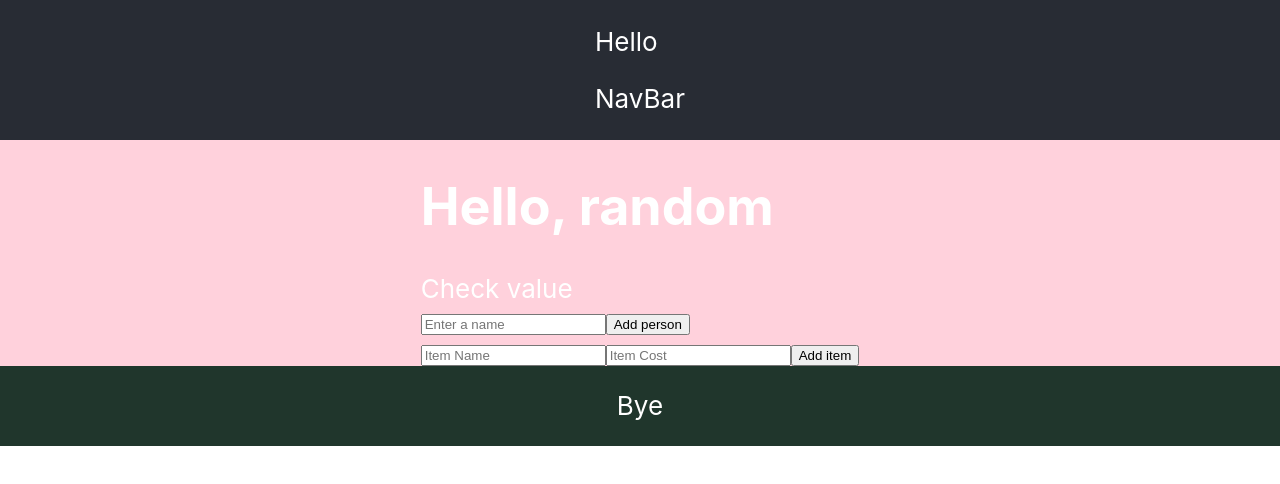
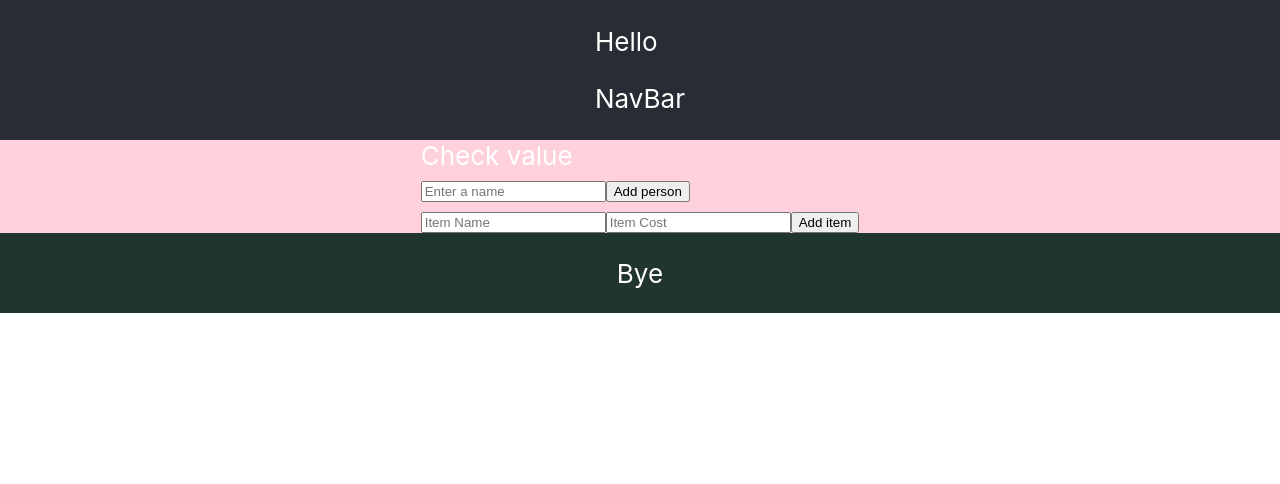
Before and after one commit to niiiiiiiiiiix/portfolio, a React (Create React App) app: page /splitmybill in a window 1280 px wide. Shown: the top 484 px of the page. Built offline with nearby package versions, Linux system fonts and the light colour scheme.

Commit message:
Remove SimpleGreeter

```diff
--- a/src/components/Features/SplitMyBill/SimpleGreeter.tsx
+++ /dev/null
@@ -1,13 +0,0 @@
-import React, { ChangeEvent, useState } from "react";
-
-interface Person {
-  name: string;
-}
-
-export default function Greet({ name }: Person) {
-  return (
-    <h1>
-      Hello, {name}
-    </h1>
-  );
-}
--- a/src/components/Features/SplitMyBill/SplitMyBill.tsx
+++ b/src/components/Features/SplitMyBill/SplitMyBill.tsx
@@ -1,11 +1,10 @@
 import React, { ChangeEvent, useState, FormEvent, MouseEvent } from "react";
 import InputValue from "./GetValue";
-import Greet from "./SimpleGreeter";
 import { properties } from "../../../StaticValues/properties";
 import BaseCalculator from "./Calculator/BaseCalculator";
 import AddParty from "./AddParty";
 import AddItem from "./AddItem";
-import PersonPayableMap from "./PartyPayableMap";
+import PartyPayableMap from "./PartyPayableMap";
 import ItemMap from "./ItemMap";
 
 const SplitMyBill = () => {
@@ -83,10 +82,9 @@ const SplitMyBill = () => {
 
   return (
     <div className="split-bill">
-      <Greet name="random"/>
       <BaseCalculator totalCost={totalCost} totalCount={participantCount}/>
       <AddParty partyName={partyName} addPartySubmit={addPartySubmit} addPartyInput={addPartyInput}/>
-      <PersonPayableMap partyPayableMap={partyPayableMap} deleteParty={deleteParty}/>
+      <PartyPayableMap partyPayableMap={partyPayableMap} deleteParty={deleteParty}/>
       <AddItem itemName={itemName} itemCost={itemCost} addItemSubmit={addItemSubmit} addItemNameInput={addItemNameInput} addItemCostInput={addItemCostInput}/>
       <ItemMap itemMap={itemMap} deleteItem={deleteItem}/>
     </div>
```
